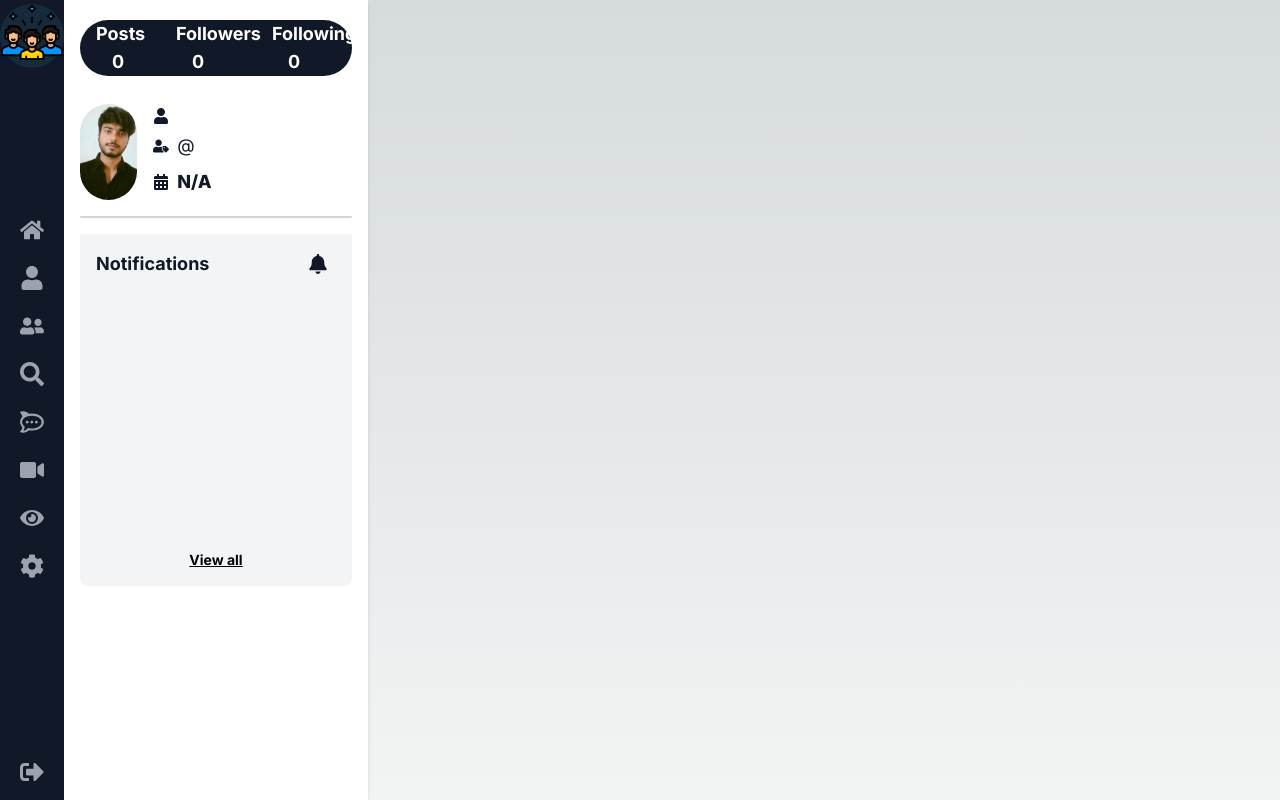
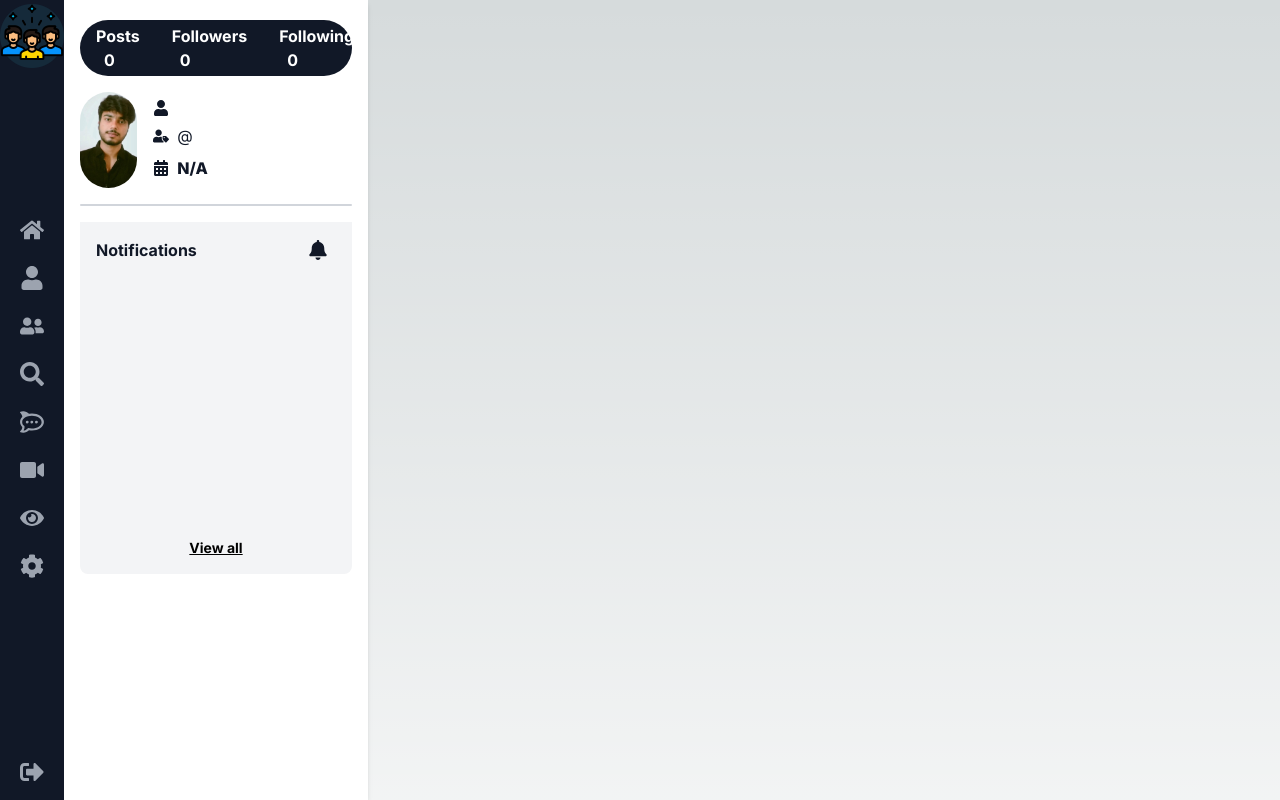
Before and after one commit to ardeo82091/apnainsta-next, a Next.js app: page /components/viewprofile in a window 1280 px wide. Shown: the top 800 px of the page. Built offline with nearby package versions, Linux system fonts and the light colour scheme.

Commit message:
Dashboard and Chatbook Changes

```diff
--- a/app/components/chat/ChatBook.tsx
+++ b/app/components/chat/ChatBook.tsx
@@ -101,7 +101,7 @@ const ChatBook = () => {
   return (
       <>
         <div className="h-screen bg-white w-1/3 flex flex-col p-4 ml-1">
-          <div className="flex items-center font-bold text-gray-600 text-lg mb-4">
+          <div className="flex items-center font-bold text-gray-600 text-md mb-4">
             <span>Messages</span>
           </div>
           <input
@@ -122,17 +122,17 @@ const ChatBook = () => {
                     />
                   </button>
                   <div className="flex-1">
-                    <div className="flex text-gray-800 text-lg font-semibold">
+                    <div className="flex text-gray-800 text-sm font-semibold">
                       {chat.person.name}
                     </div>
                     <div className={`py-1 ${lastMessage.read ? 'text-gray-500' : 'font-bold'}`}>
                       <div className="flex items-center">
                         {/* <span className="font-semibold">{lastMessage.sender}:</span>z */}
-                        <span className="ml-2">{lastMessage.content}</span>
+                        <span className="ml-2 text-xs">{lastMessage.content}</span>
                       </div>
-                      <div className="text-gray-500 text-xs">
-                        {/* {new Date(lastMessage.timestamp).toLocaleTimeString()} */}
-                      </div>
+                      {/* <div className="text-gray-500 text-xs">
+                        {new Date(lastMessage.timestamp).toLocaleTimeString()}
+                      </div> */}
                     </div>
                   </div>
                 </div>
--- a/app/components/chat/page.tsx
+++ b/app/components/chat/page.tsx
@@ -193,7 +193,7 @@ const ChatWithPerson: React.FC = () => {
                 <ChatBook />
                 <div className="flex-1 flex flex-col ml-16">
                 <div className="flex flex-col h-screen bg-gray-100 shadow-md">
-                    <div className="flex border-b border-gray-300">
+                    <div className="flex border-b border-gray-300 text-sm">
                         {chats.map((chat, index) => (
                             <ChatTab
                                 key={chat.chatId}
@@ -212,7 +212,7 @@ const ChatWithPerson: React.FC = () => {
                                 className={`mb-2 flex ${message.sender === 'Ankit Raj' ? 'justify-end' : 'justify-start'}`}
                             >
                                 <div className={`flex flex-col ${message.sender === 'Ankit Raj' ? 'items-end' : 'items-start'}`}>
-                                    <div className={`bg-${message.sender === 'Ankit Raj' ? 'blue-500' : 'gray-400'} p-2 rounded-lg`}>
+                                    <div className={`bg-${message.sender === 'Ankit Raj' ? 'blue-500' : 'gray-700'} text-sm text-white p-2 rounded-lg`}>
                                         {message.content}
                                     </div>
                                 </div>
--- a/app/components/dashboard/[userName]/page.tsx
+++ b/app/components/dashboard/[userName]/page.tsx
@@ -46,11 +46,8 @@ const DashboardPage = () => {
                 <div className="flex flex-row-reverse">
                     <Header user= {user}/>
                     <div className="h-screen p-4">
-                        <div className={styles.container}>
                             <h1>Welcome to the Dashboard</h1>
                             <p>You are logged in!</p>
-                            <button className={styles.button} onClick={handleLogout}>Logout</button>
-                        </div>
                     </div>
                 </div>
             </div>
--- a/app/components/header.tsx
+++ b/app/components/header.tsx
@@ -5,7 +5,7 @@ import { StatItem } from '@/lib/hoc/ProfileStatsBar';
 import { User } from '@/lib/users';
 import { FC, useState } from 'react';
 
-import { FaUser, FaUserTag, FaCalendarAlt, FaBell, FaThumbsUp, FaComment, FaUserPlus } from 'react-icons/fa';
+import { FaUser, FaUserTag, FaCalendarAlt, FaBell, FaThumbsUp, FaComment, FaUserPlus, FaHeart } from 'react-icons/fa';
 
 const Header: FC<{ user: User | null }> = ({ user }) => {
   const [clickedNoty, setClickedNoty] = useState(null);
@@ -20,29 +20,29 @@ const Header: FC<{ user: User | null }> = ({ user }) => {
 
   return (
     <div className="flex flex-col h-screen w-1/4 bg-white shadow-md ">
-      <div className="flex bg-gray-900 h-14 mt-5 ml-4 mr-4 rounded-full">
-          <StatItem label="Posts" value={user?.posts.length || 0} />
-          <StatItem label="Followers" value={user?.followers.length || 0} />
-          <StatItem label="Following" value={user?.following.length || 0} />
-      </div>
+      <div className="flex bg-gray-900 h-14 mt-5 mx-4 rounded-full justify-around items-center">
+        <StatItem label="Posts" value={user?.posts.length || 0} />
+        <StatItem label="Followers" value={user?.followers.length || 0} />
+        <StatItem label="Following" value={user?.following.length || 0} />
+    </div>
       <div className="flex items-center">
         <img
           src="/images/profile.jpg"
           alt="User Profile"
-          className="h-24 w-18 mt-7 ml-4 rounded-full"
+          className="h-24 w-18 mt-4 ml-4 rounded-full"
         />
-        <div className="flex flex-col mt-7 ml-4">
+        <div className="flex flex-col mt-4 ml-4">
           <div className="flex items-center mb-2">
             <FaUser className="text-gray-900 text-md mr-2" />
-            <span className="text-gray-900 text-xl font-bold">{user?.fullName}</span>
+            <span className="text-gray-900 text-lg font-bold">{user?.fullName}</span>
           </div>
           <div className="flex items-center mb-2">
             <FaUserTag className="text-gray-900 text-md mr-2" />
-            <div className="text-gray-900 text-lg">@{user?.userName}</div>
+            <div className="text-gray-900 text-md">@{user?.userName}</div>
           </div>
           <div className="flex items-center">
             <FaCalendarAlt className="text-gray-900 text-md mr-2" />
-            <div className="text-gray-900 text-lg font-extrabold">
+            <div className="text-gray-900 text-md font-extrabold">
               {(user?.dob) ? new Date(user.dob).toLocaleDateString('en-US', {
                 year: 'numeric',
                 month: 'long',
@@ -55,9 +55,9 @@ const Header: FC<{ user: User | null }> = ({ user }) => {
 
       <div className="border-t-2 border-gray-300 mx-4 my-4 rounded-full"></div>
 
-      <div className="flex flex-col h-[22rem] ml-4 mr-4 bg-gray-100 rounded-b-lg p-4">
+      <div className="flex flex-col h-auto min-h-[12rem] ml-4 mr-4 bg-gray-100 rounded-b-lg p-4">
         <div className="flex items-center justify-between  mb-2">
-          <span className="text-gray-900 text-lg font-bold">Notifications</span>
+          <span className="text-gray-900 text-md font-bold">Notifications</span>
           <FaBell className="text-gray-900 text-xl mr-2" />
         </div>
 
@@ -66,18 +66,18 @@ const Header: FC<{ user: User | null }> = ({ user }) => {
             <div
               key={notification.id}
               className={`flex flex-col bg-gradient-to-r ${
-                notification.type === "like" ? 'from-blue-100 to-blue-300' :
-                notification.type === "comment" ? 'from-green-100 to-green-300' :
-                notification.type === "follow" ? 'from-purple-100 to-purple-300' : ''
+                notification.type === "like" ? 'from-rose-100 to-rose-400' :
+                notification.type === "comment" ? 'from-sky-100 to-sky-500' :
+                notification.type === "follow" ? 'from-teal-50 to-teal-500' : ''
               } text-gray-900 shadow-md rounded-lg p-2 mb-2 cursor-pointer`}
               onClick={() => seeNotificationTime(notification.id)}
             >
               <div className="flex items-center">
                 <div className="flex items-center">
-                  {notification.type === "like" && <FaThumbsUp className="text-blue-600 mr-2" />}
-                  {notification.type === "comment" && <FaComment className="text-green-600 mr-2" />}
-                  {notification.type === "follow" && <FaUserPlus className="text-purple-600 mr-2" />}
-                  <span className="ml-2 text-sm">{notification.message}</span>
+                  {notification.type === "like" && <FaHeart className="text-red-600 mr-2" />}
+                  {notification.type === "comment" && <FaComment className="text-sky-700 mr-2" />}
+                  {notification.type === "follow" && <FaUserPlus className="text-teal-600 mr-2" />}
+                  <span className="ml-2 text-xs">{notification.message}</span>
                 </div>
               </div>
               {clickedNoty === notification.id && (
@@ -89,7 +89,7 @@ const Header: FC<{ user: User | null }> = ({ user }) => {
           ))}
         </div>
 
-        <button className="text-[14px] pt-4 font-bold underline hover:text-blue-600">View all</button>
+        <button className="text-sm pt-3 font-bold underline hover:text-blue-600">View all</button>
       </div>
     </div>
   );
--- a/lib/hoc/ProfileStatsBar.tsx
+++ b/lib/hoc/ProfileStatsBar.tsx
@@ -6,8 +6,8 @@ interface ProfileStatsProps {
 }
 
 export const StatItem: FC<ProfileStatsProps> = ({ label, value }) => (
-    <div className="flex flex-col h-4 w-24 pl-4">
-        <div className="text-white text-lg font-bold">{label}</div>
-        <div className="text-white text-lg font-bold ml-4">{value}</div>
+    <div className="flex flex-col h-auto w-auto p-4">
+        <div className="text-white text-base sm:text-md font-bold">{label}</div>
+        <div className="text-white text-base sm:text-md font-bold ml-2">{value}</div>
     </div>
 );
```
Also changed, not shown: app/components/chat/ChatProfileBar.tsx (+5 -5 lines).
